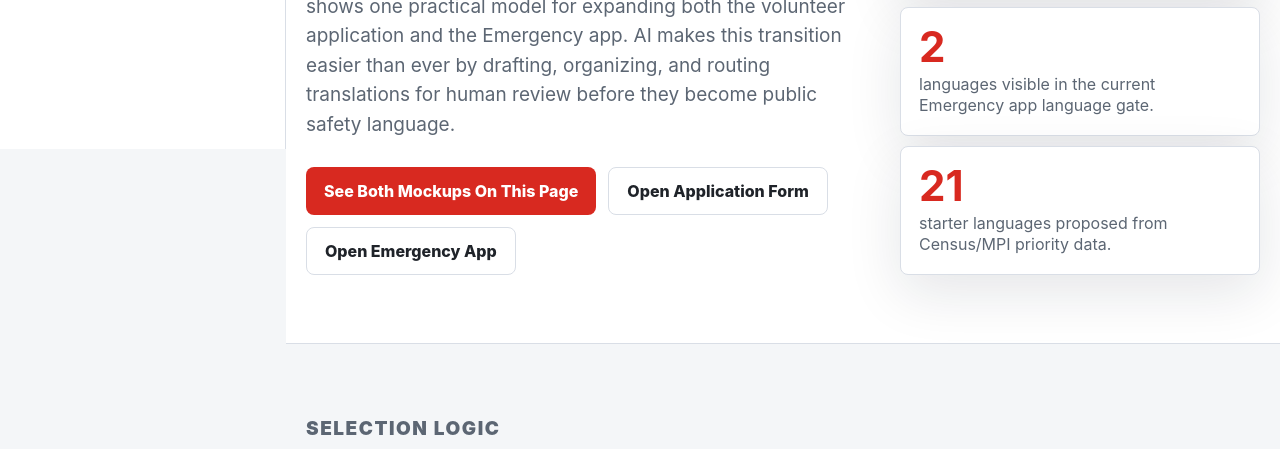
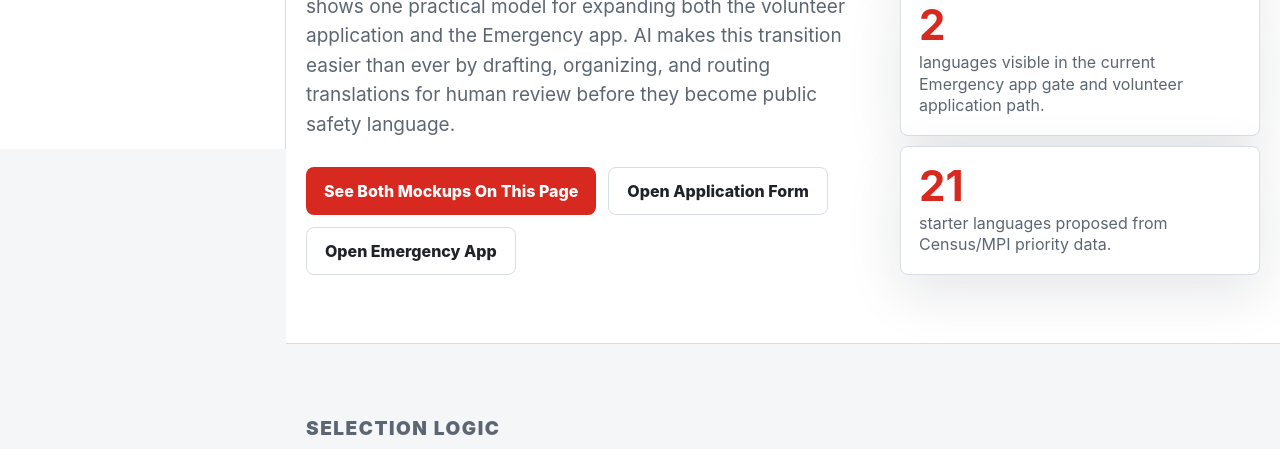
Before and after one commit to franzenjb/red-cross-language-access-demo, a website: page index.html in a window 1280 px wide. Shown: the part 651-1100 px from the top of the page. Drawn offline with Linux system fonts and the light colour scheme.

Commit message:
Clarify two-language gap across workflows

```diff
--- a/index.html
+++ b/index.html
@@ -84,7 +84,7 @@
             </div>
             <div>
               <strong>2</strong>
-              <span>languages visible in the current Emergency app language gate.</span>
+              <span>languages visible in the current Emergency app gate and volunteer application path.</span>
             </div>
             <div>
               <strong>21</strong>
```
